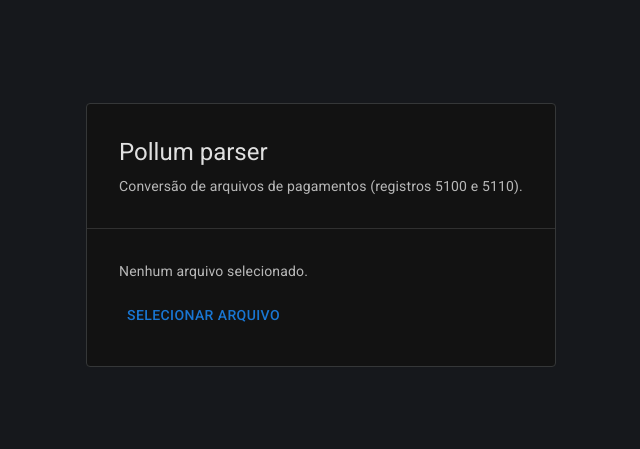
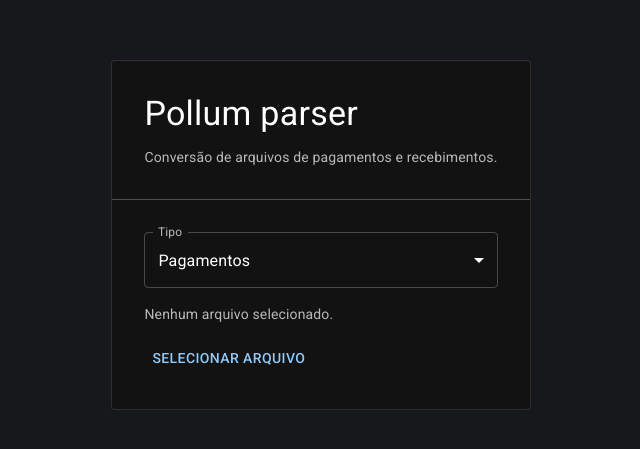
Before and after one commit to fbarusso/escritorio-pollum, a Next.js app: page / in a window 1280 px wide. Shown: the part 165-614 px from the top of the page, without its empty margins (319-959 px from the left). Built offline with nearby package versions, Linux system fonts and the light colour scheme.

Commit message:
Funcionalidade de recebimentos

```diff
--- a/src/app/page.tsx
+++ b/src/app/page.tsx
@@ -1,3 +1,5 @@
+"use client";
+
 import "@fontsource/roboto/300.css";
 import "@fontsource/roboto/400.css";
 import "@fontsource/roboto/500.css";
@@ -5,11 +7,21 @@ import "@fontsource/roboto/700.css";
 import UploadButton from "./upload_button";
 import "./styles.css";
 import Box from "@mui/material/Box";
+import { ThemeProvider, createTheme } from "@mui/material/styles";
+import CssBaseline from "@mui/material/CssBaseline";
 
+const darkTheme = createTheme({
+  palette: {
+    mode: "dark",
+  },
+});
 export default function Home() {
   return (
-    <Box className="home-box">
-      <UploadButton />
-    </Box>
+    <ThemeProvider theme={darkTheme}>
+      <CssBaseline />
+      <Box className="home-box">
+        <UploadButton />
+      </Box>
+    </ThemeProvider>
   );
 }
--- a/src/app/styles.css
+++ b/src/app/styles.css
@@ -9,11 +9,3 @@
     height: 100vh;
     background-color: #16181C;
 }
-
-.text-primary {
-    color: #ffffffde;
-}
-
-.text-secondary {
-    color: #ffffffb3;
-}
--- a/src/app/upload_button.tsx
+++ b/src/app/upload_button.tsx
@@ -1,6 +1,12 @@
 "use client";
 
-import React, { useRef, useState, ChangeEvent, useCallback } from "react";
+import React, {
+  useRef,
+  useState,
+  ChangeEvent,
+  useCallback,
+  useEffect,
+} from "react";
 import {
   Button,
   Typography,
@@ -10,30 +16,35 @@ import {
   Divider,
   Card,
   Stack,
+  FormControl,
+  InputLabel,
+  Select,
+  MenuItem,
+  SelectChangeEvent,
 } from "@mui/material";
 
 const SEPARATOR = "|";
 
-const useFileHandler = () => {
+const useFileHandler = (type: string) => {
   const [fileName, setFileName] = useState<string>("");
   const [modifiedContent, setModifiedContent] = useState<string>("");
   const [error, setError] = useState<string | null>(null);
+  const [file, setFile] = useState<File | null>(null);
 
-  const handleFileChange = useCallback(
-    async (event: ChangeEvent<HTMLInputElement>) => {
-      const file = event.target.files?.[0];
-      if (file && file.type === "text/plain") {
-        setFileName(file.name);
+  const parseFile = useCallback(
+    async (file: File) => {
       try {
         const content = await file.text();
         const lines = content.split("\n");
 
         const modifiedLines: string[] = [];
 
+        if (type === "payments") {
           for (let i = 0; i < lines.length; i += 2) {
             const inputLine5100 = lines[i];
             const inputLine5110 = lines[i + 1];
 
+            // End of file
             if (!inputLine5100 || !inputLine5110) break;
 
             // Split input values and remove the first and last elements
@@ -73,27 +84,81 @@ const useFileHandler = () => {
             // Add modified lines to the array
             modifiedLines.push(outputLine5100, outputLine5110);
           }
+        } else if (type === "receipts") {
+          for (let i = 0; i < lines.length; i += 2) {
+            const inputLine5200 = lines[i];
+            const inputLine5210 = lines[i + 1];
+
+            // End of file
+            if (!inputLine5200 || !inputLine5210) break;
+
+            // Split input values and remove the first and last elements
+            const inputValues5200 = inputLine5200.split(SEPARATOR).slice(1, -1);
+            const inputValues5210 = inputLine5210.split(SEPARATOR).slice(1, -1);
+
+            // Initialize output arrays with default sizes
+            const outputValues5200 = Array(25).fill("");
+            const outputValues5210 = Array(9).fill("");
+
+            // Copy values from input 5200
+            for (let index = 0; index < 19; index++) {
+              outputValues5200[index] = inputValues5200[index] || "";
+            }
+
+            // Set specific values for 5200
+            outputValues5200[17] = "";
+
+            // Copy values from input 5210
+            for (let index = 0; index < 9; index++) {
+              outputValues5210[index] = inputValues5210[index] || "";
+            }
+
+            // Set specific values for 5210
+            outputValues5210[2] = "2007";
+            outputValues5210[3] = "2016";
+
+            // Construct the output lines
+            const outputLine5200 =
+              SEPARATOR + outputValues5200.join(SEPARATOR) + SEPARATOR + "\n";
+            const outputLine5210 =
+              SEPARATOR + outputValues5210.join(SEPARATOR) + SEPARATOR + "\n";
+
+            // Add modified lines to the array
+            modifiedLines.push(outputLine5200, outputLine5210);
+          }
+        }
 
         // Update the modified content state
         setModifiedContent(modifiedLines.join(""));
       } catch (err) {
-          console.error("Error reading file:", err);
-          setError("Failed to read the file.");
+        setError("Ocorreu um erro ao converter o arquivo.");
       }
+    },
+    [type]
+  );
+
+  const handleFileChange = useCallback(
+    (event: ChangeEvent<HTMLInputElement>) => {
+      const file = event.target.files?.[0];
+      if (file && file.type === "text/plain") {
+        setFileName(file.name);
+        setFile(file);
+        parseFile(file);
       } else {
-        setError("Please upload a valid .txt file.");
+        setError("Ocorreu um erro ao converter o arquivo.");
         event.target.value = "";
       }
     },
-    []
+    [parseFile]
   );
 
   const handleDownload = useCallback(() => {
     const blob = new Blob([modifiedContent], { type: "text/plain" });
     const url = URL.createObjectURL(blob);
     const a = document.createElement("a");
+    const prefix = type === "payments" ? "pag" : "rec";
     a.href = url;
-    a.download = `convertido_${fileName}`;
+    a.download = `${prefix}_convertido_${fileName}`;
     document.body.appendChild(a);
     a.click();
     a.addEventListener("click", () => URL.revokeObjectURL(url));
@@ -107,11 +172,15 @@ const useFileHandler = () => {
     handleDownload,
     error,
     setError,
+    parseFile,
+    file,
   };
 };
 
 const UploadButton: React.FC = () => {
   const fileInputRef = useRef<HTMLInputElement | null>(null);
+  const [type, setType] = useState("payments");
+
   const {
     fileName,
     modifiedContent,
@@ -119,7 +188,13 @@ const UploadButton: React.FC = () => {
     handleDownload,
     error,
     setError,
-  } = useFileHandler();
+    parseFile,
+    file,
+  } = useFileHandler(type);
+
+  const handleSelectType = (event: SelectChangeEvent) => {
+    setType(event.target.value as string);
+  };
 
   const handleButtonClick = useCallback(() => {
     fileInputRef.current?.click();
@@ -129,26 +204,42 @@ const UploadButton: React.FC = () => {
     setError(null);
   }, [setError]);
 
+  useEffect(() => {
+    if (file) {
+      parseFile(file);
+    }
+  }, [type, file, parseFile]);
+
   return (
-    <Card
-      variant="outlined"
-      sx={{ backgroundColor: "#121212", border: "1px solid #353738" }}
-    >
+    <Card variant="outlined">
       <Box sx={{ p: 4 }}>
-        <Typography gutterBottom variant="h5" className="text-primary">
+        <Typography gutterBottom variant="h4">
           Pollum parser
         </Typography>
-        <Typography variant="body2" className="text-secondary">
-          Conversão de arquivos de pagamentos (registros 5100 e 5110).
+        <Typography variant="body2" sx={{ color: "text.secondary" }}>
+          Conversão de arquivos de pagamentos e recebimentos.
         </Typography>
       </Box>
       <Divider sx={{ backgroundColor: "#373737" }} />
       <Box sx={{ p: 4 }}>
         <Stack direction={"column"}>
-          <Typography variant="body2" className="text-secondary">
+          <FormControl>
+            <InputLabel id="select-label">Tipo</InputLabel>
+            <Select
+              labelId="select-label"
+              value={type}
+              label="Tipo"
+              onChange={handleSelectType}
+            >
+              <MenuItem value={"payments"}>Pagamentos</MenuItem>
+              <MenuItem value={"receipts"}>Recebimentos</MenuItem>
+            </Select>
+          </FormControl>
+          <Box height={16} />
+          <Typography variant="body2" sx={{ color: "text.secondary" }}>
             {fileName
               ? `Arquivo selecionado: ${fileName}`
-              : "Nenhum arquivo selecionado."}{" "}
+              : "Nenhum arquivo selecionado."}
           </Typography>
           <Box height={16} />
           <Stack direction="row" justifyContent={"space-between"}>
```
Lines whose indentation alone changed are shown as unchanged.
